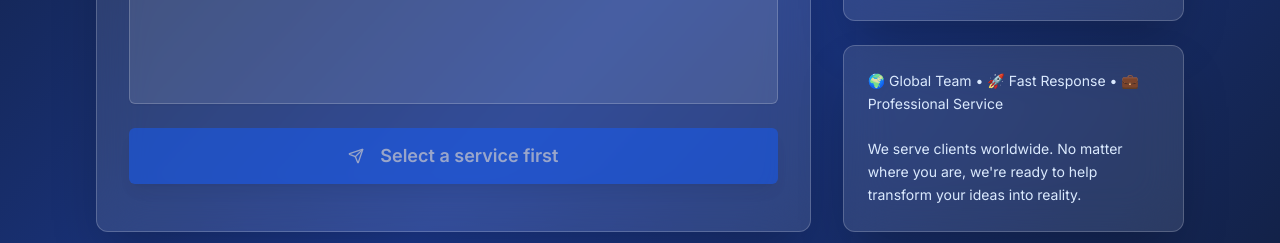
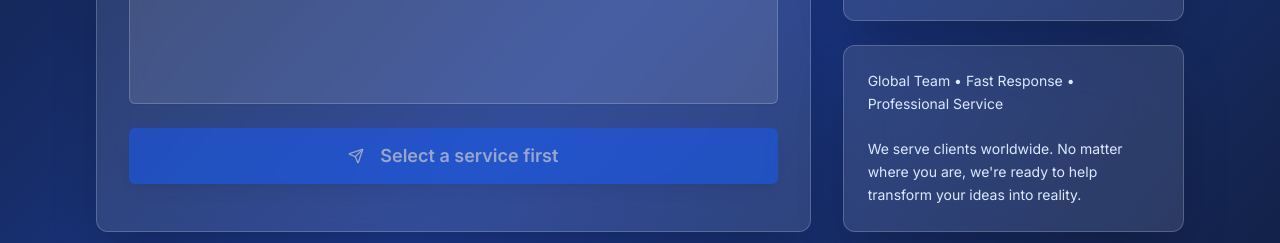
Before and after one commit to danielmututa/zimnextsolutions, a Next.js app: page /contact in a window 1280 px wide. Shown: the part 709-952 px from the top of the page. Built offline with nearby package versions, Linux system fonts and the light colour scheme.

Commit message:
updatng tying to fix a bug (4)

```diff
--- a/app/contact/page.tsx
+++ b/app/contact/page.tsx
@@ -213,7 +213,7 @@ export default function ContactPage() {
 
               <Card className="bg-white/10 backdrop-blur-xl border-white/20 shadow-2xl p-6">
                 <p className="text-sm text-blue-100 leading-relaxed">
-                  🌍 Global Team • 🚀 Fast Response • 💼 Professional Service
+                  Global Team •  Fast Response •  Professional Service
                   <br />
                   <br />
                   We serve clients worldwide. No matter where you are, we're ready to help transform your ideas into
```
